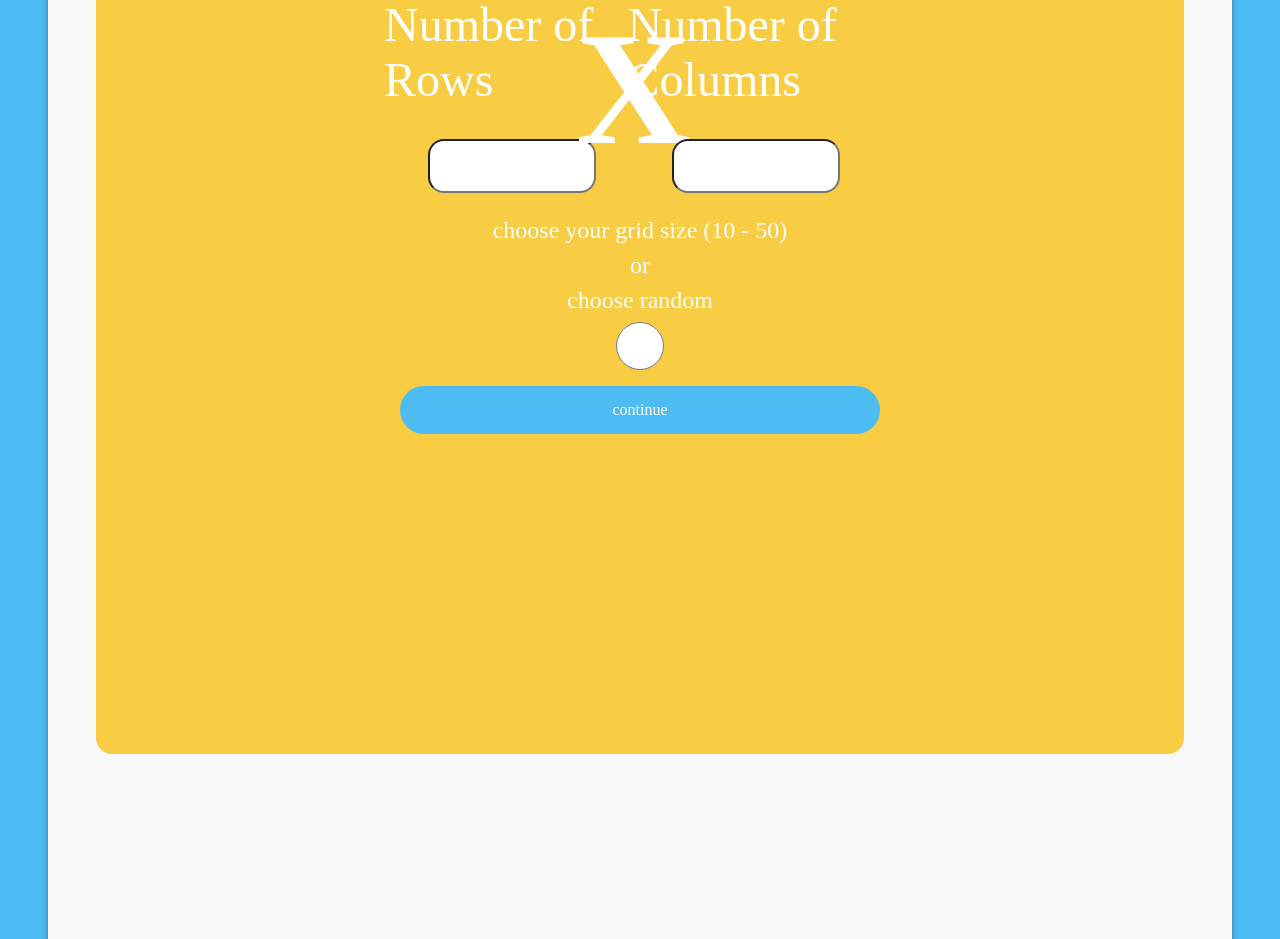
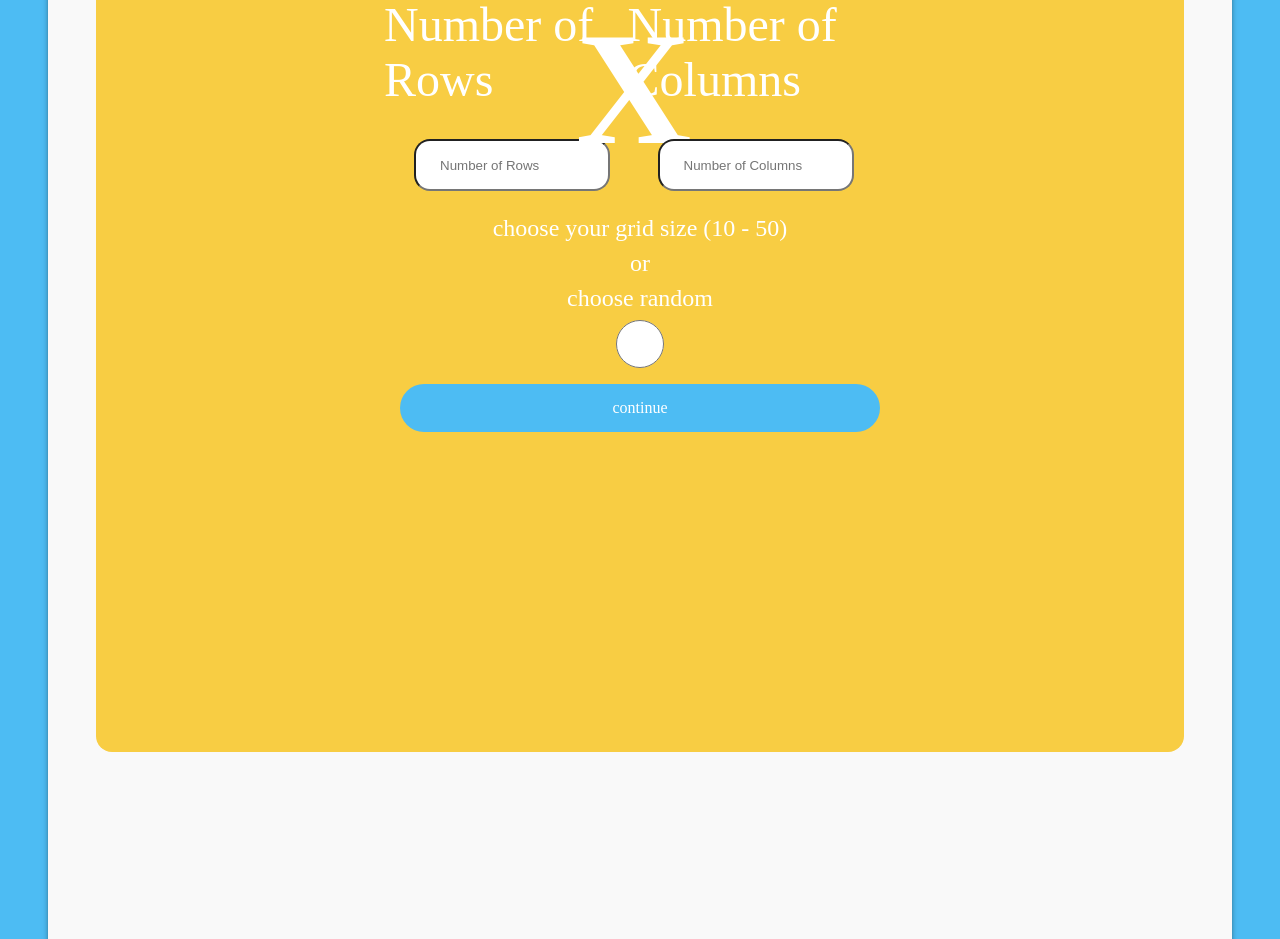
Before and after one commit to Joe-Thompson/WEBPT_11_CS_BUILD_CONWAY, a React (Create React App) app in the folder conways_game/: page / in a window 1280 px wide. Shown: the part 3480-4419 px from the top of the page. Built offline with nearby package versions, Linux system fonts and the light colour scheme; a web font is replaced by a local one.

Commit message:
started to clean up code

```diff
--- a/conways_game/src/App.css
+++ b/conways_game/src/App.css
@@ -440,6 +440,7 @@ html {
 .grid_input {
   height: 3rem;
   width: 10rem;
+  padding: 0 .5rem 0 1.5rem;
   border-radius: 1rem;
   margin-top: 2rem;
 }
--- a/conways_game/src/actions/grid_actions.js
+++ b/conways_game/src/actions/grid_actions.js
@@ -55,7 +55,11 @@ export function setting_up_grid(data) {
                 else if (data.window_size <= 800) {
                     data.rows = Math.floor(Math.random() * 30) + 10;
                     data.cols = Math.floor(Math.random() * 30) + 10;
-                } else {
+                }
+                else if (data.window_size <= 1100 && data.cols > 35) {
+                    data.cols = Math.floor(Math.random() * 25) + 10;
+                }
+                else {
                 data.rows = Math.floor(Math.random() * 50) + 10;
                 data.cols = Math.floor(Math.random() * 50) + 10;
             }}
--- a/conways_game/src/components/Landing.js
+++ b/conways_game/src/components/Landing.js
@@ -11,15 +11,21 @@ function Landing({ setting_up_grid, history, location }) {
          bg_color: 'black',
          accent_color: 'white',
          preset_grid: false,
-        random_grid: false,
-        window_size: window.screen.width
+         random_grid: false,
+         window_size: window.screen.width
     });
 
     const change_handler = (e) => {
+        if (e.target.name === 'rows' || e.target.name === 'cols') {
+            setGrid_data({
+                ...grid_data,
+                [e.target.name]: Number(e.target.value)
+            })
+        } else {
         setGrid_data({
             ...grid_data,
             [e.target.name]: e.target.value
-        })
+        })}
 
     };
 
@@ -80,6 +86,7 @@ console.log(window.screen.width)
                                    min='10'
                                    max='50'
                                    onChange={change_handler}
+                                   placeholder='Number of Rows'
                                    name='rows'/>
                         </span>
                         <span className='grid_x'>X</span>
@@ -87,9 +94,10 @@ console.log(window.screen.width)
                             <label className='grid_label' htmlFor='cols'>Number of Columns</label>
                             <input className='grid_input'
                                    type='number'
-                                   min='10'
-                                   max='50'
+                                   min={10}
+                                   max={50}
                                    onChange={change_handler}
+                                   placeholder='Number of Columns'
                                    name='cols'/>
                         </span>
                     </div>
```
